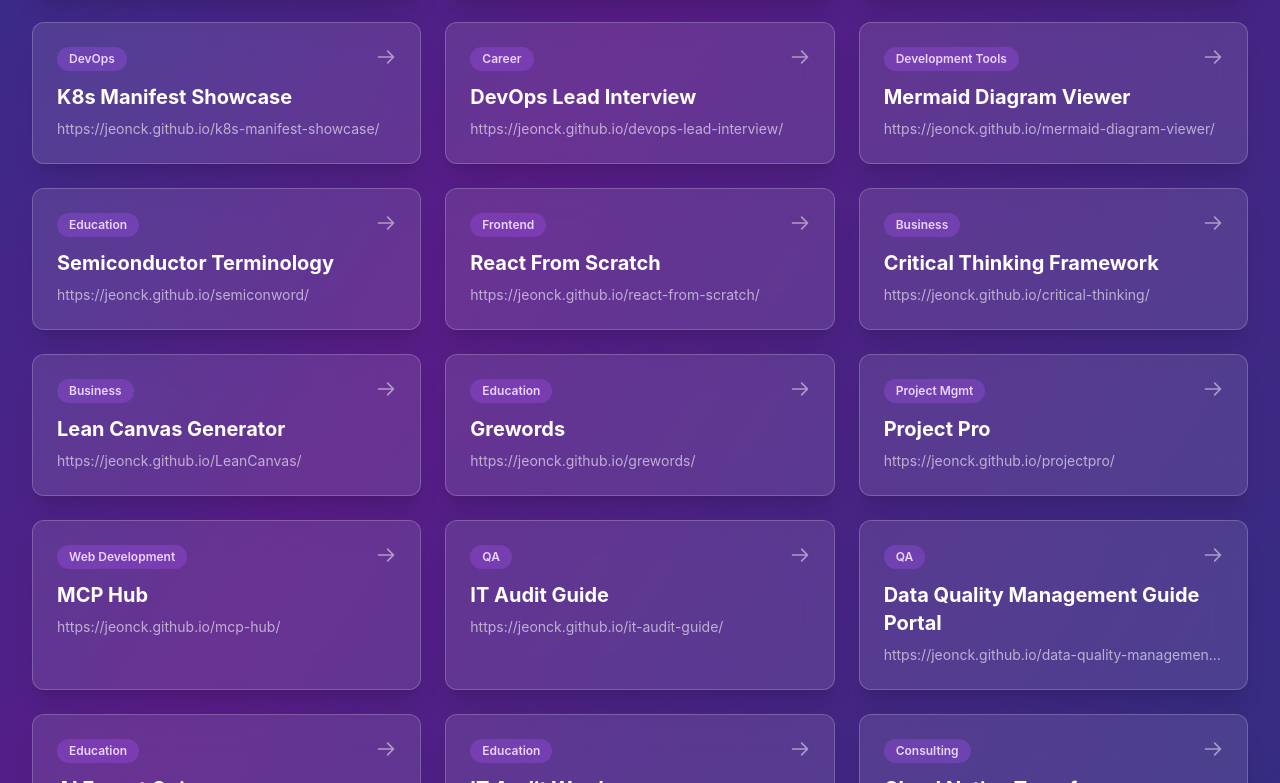
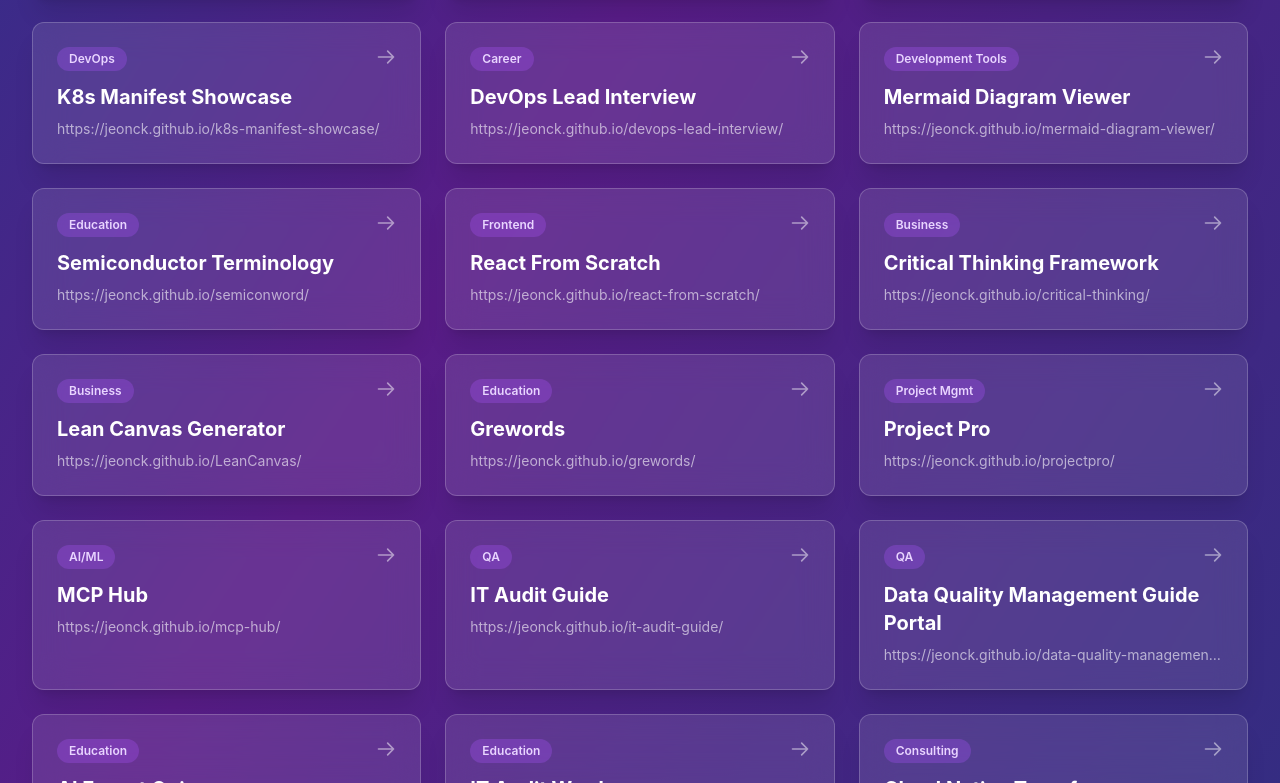
Before and after one commit to jeonck/jeonckHub, a React (Vite) app in the folder react-app/: page / in a window 1280 px wide. Shown: the part 1000-1783 px from the top of the page. Built offline with nearby package versions, Linux system fonts and the light colour scheme.

Commit message:
refactor: Change MCP Hub category to AI/ML

```diff
--- a/react-app/src/App.jsx
+++ b/react-app/src/App.jsx
@@ -22,7 +22,7 @@
   { title: 'Lean Canvas Generator', url: 'https://jeonck.github.io/LeanCanvas/', category: 'Business' },
   { title: 'Grewords', url: 'https://jeonck.github.io/grewords/', category: 'Education' },
   { title: 'Project Pro', url: 'https://jeonck.github.io/projectpro/', category: 'Project Mgmt' },
-  { title: 'MCP Hub', url: 'https://jeonck.github.io/mcp-hub/', category: 'Web Development' },
+  { title: 'MCP Hub', url: 'https://jeonck.github.io/mcp-hub/', category: 'AI/ML' },
   { title: 'IT Audit Guide', url: 'https://jeonck.github.io/it-audit-guide/', category: 'QA' },
   { title: 'Data Quality Management Guide Portal', url: 'https://jeonck.github.io/data-quality-management-guide-portal/', category: 'QA' },
   { title: 'AI Expert Quiz', url: 'https://jeonck.github.io/ai-expert-quiz/', category: 'Education' },
```
